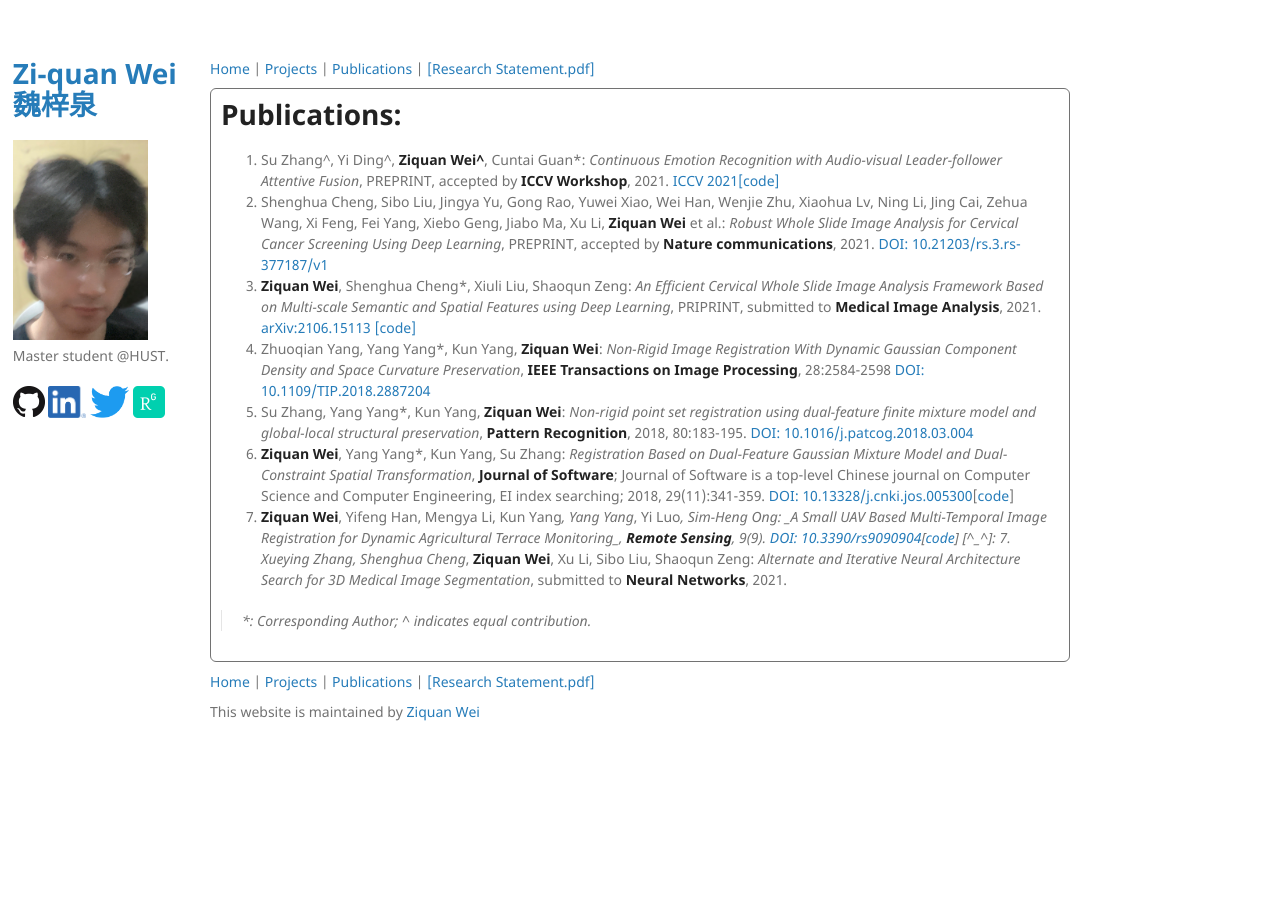
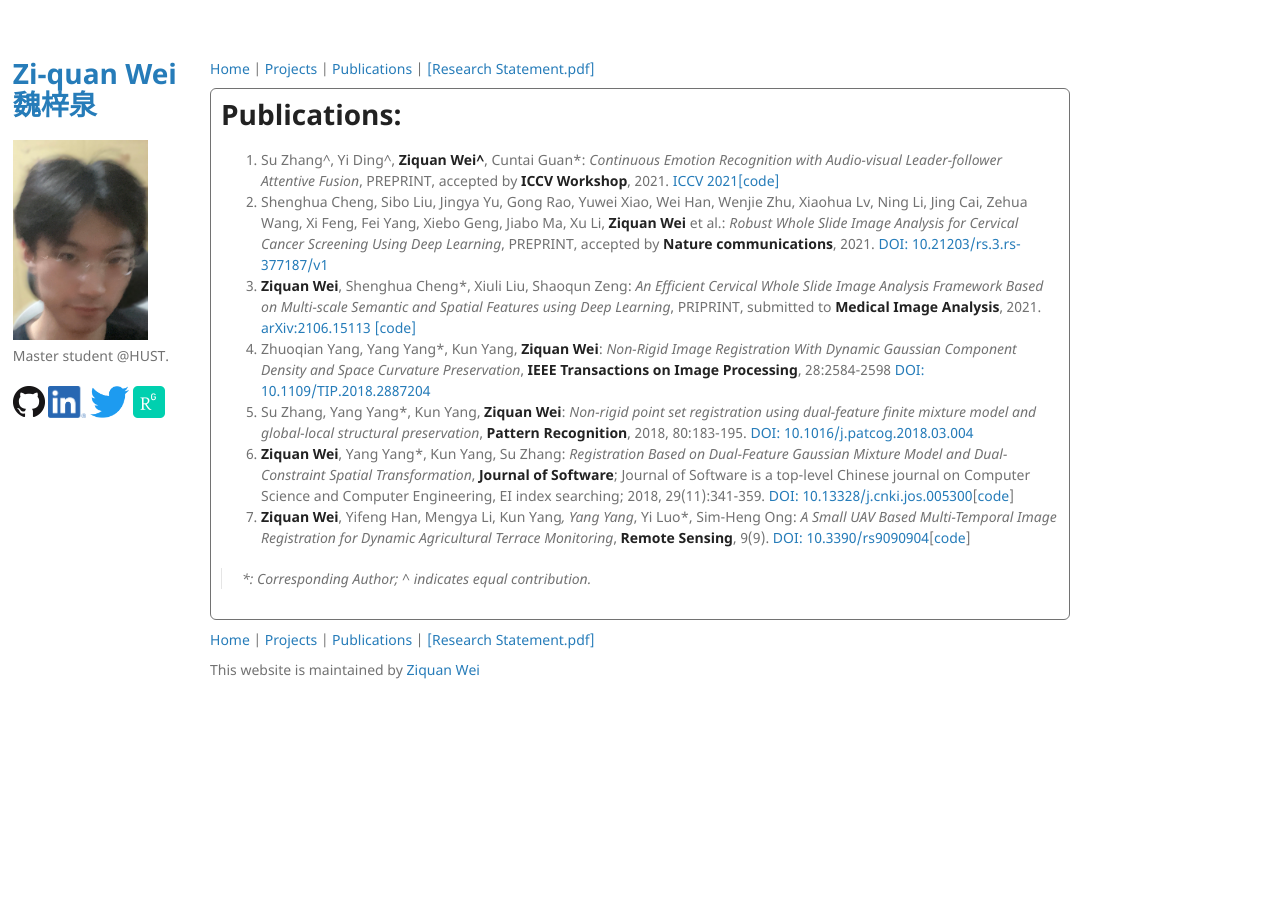
Before and after one commit to Chrisa142857/Chrisa142857.github.io, a Jekyll site: the page built from publications.md, in a window 1280 px wide. Built offline with Jekyll 4.4.1, drawn with Linux system fonts in a browser that asks for light colours; our own code applies the rules of GitHub Pages for plain Markdown files.

Commit message:
Update publications.md

```diff
--- a/publications.md
+++ b/publications.md
@@ -11,6 +11,5 @@
 4.  Su Zhang, Yang Yang*, Kun Yang, **Ziquan Wei**: _Non-rigid point set registration using dual-feature finite mixture model and global-local structural preservation_, **Pattern Recognition**, 2018, 80:183-195. [DOI: 10.1016/j.patcog.2018.03.004](https://doi.org/10.1016/j.patcog.2018.03.004)
 5.  **Ziquan Wei**, Yang Yang*, Kun Yang, Su Zhang: _Registration Based on Dual-Feature Gaussian Mixture Model and Dual-Constraint Spatial Transformation_, **Journal of Software**; Journal of Software is a top-level Chinese journal on Computer Science and Computer Engineering, EI index searching; 2018, 29(11):341-359. [DOI: 10.13328/j.cnki.jos.005300](https://doi.org/10.13328/j.cnki.jos.005300)[[code](https://github.com/Chrisa142857/DGDT)]
 6.  **Ziquan Wei**, Yifeng Han, Mengya Li, Kun Yang*, Yang Yang*, Yi Luo*, Sim-Heng Ong: _A Small UAV Based Multi-Temporal Image Registration for Dynamic Agricultural Terrace Monitoring_, **Remote Sensing**, 9(9). [DOI: 10.3390/rs9090904](https://doi.org/10.3390/rs9090904)[[code](https://github.com/Chrisa142857/DGDT)]
-[^_^]: 7.  Xueying Zhang, Shenghua Cheng*, **Ziquan Wei**, Xu Li, Sibo Liu, Shaoqun Zeng: _Alternate and Iterative Neural Architecture Search for 3D Medical Image Segmentation_, submitted to **Neural Networks**, 2021.
 
 > *: Corresponding Author; ^ indicates equal contribution.
```
